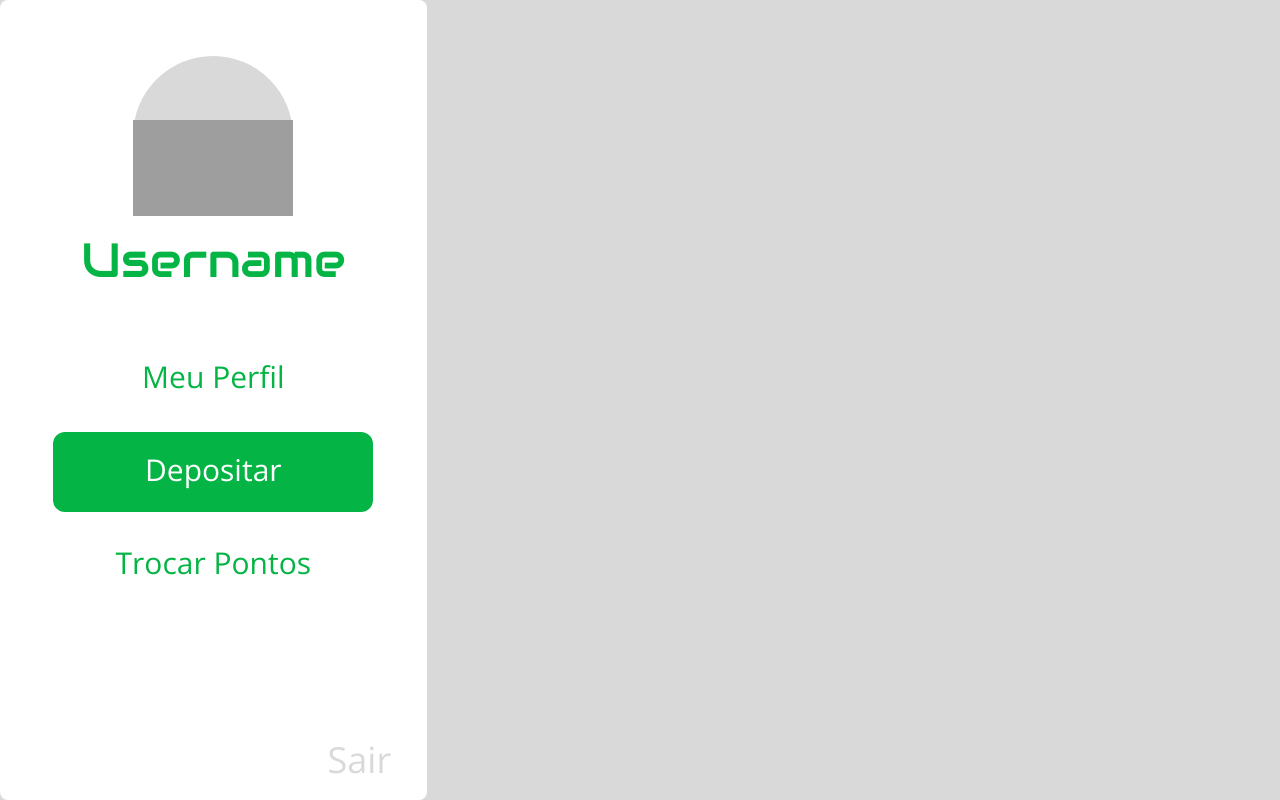
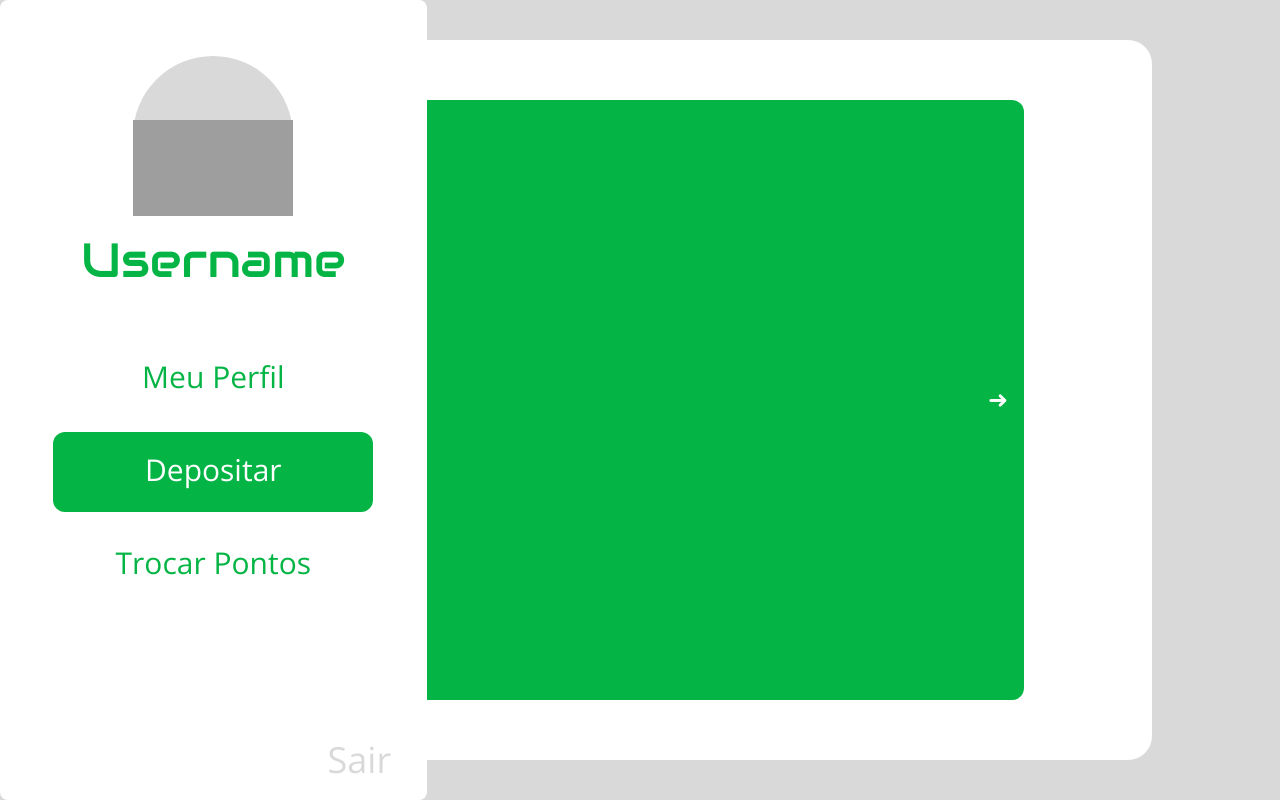
Before and after one commit to alejanicki/tcc-frontend, a Next.js app: page /deposit in a window 1280 px wide. Built offline with nearby package versions, Linux system fonts and the light colour scheme; grey boxes are pictures that could not be loaded.

Commit message:
feat: pages interaction

```diff
--- /dev/null
+++ b/src/app/deposit/components/insert.tsx
@@ -0,0 +1,7 @@
+export default function Insert() {
+    return(
+        <div className="h-full w-full text-center justify-center font-audiowide text-xl text-primary-500 md:text-4xl">
+            <h1 className="my-32 md:my-64">Insira no local indicado!</h1>
+        </div>
+    )
+}
--- /dev/null
+++ b/src/app/deposit/components/quantity.tsx
@@ -0,0 +1,15 @@
+import Input from "@/components/input";
+
+export default function Quantity() {
+  return (
+    <div>
+      <h1 className="font-audiowide text-primary-500 text-xl text-center mb-28 md:text-4xl md:mb-56">
+        Qual a quantidade de pilhas ?
+      </h1>
+      <div className="flex bg-lightGrey-500/50 rounded-md h-14 text-sm md:h-24 md:text-xl">
+        <Input color="third"/>
+        <p className="font-audiowide text-black/50 my-auto pr-2">Un.</p>
+      </div>
+    </div>
+  );
+}
--- /dev/null
+++ b/src/app/deposit/components/start.tsx
@@ -0,0 +1,12 @@
+import Button from "@/components/buton";
+
+export default function Start() {
+  return (
+    <Button type="submit" color="fourth">
+      <div className="flex w-full justify-between text-2xl px-2">
+        <h1>Iniciar</h1>
+        <h1>➜</h1>
+      </div>
+    </Button>
+  );
+}
--- /dev/null
+++ b/src/app/deposit/components/thanks.tsx
@@ -0,0 +1,16 @@
+"use client";
+import { useState } from "react";
+
+export default function Thanks() {
+  const [userPoints, setUserPoints] = useState("XXXX");
+
+  return (
+    <div className="w-full h-full text-center my-32 md:my-64">
+      <h1 className="font-audiowide text-primary-500 text-xl md:text-5xl">Obrigado por ser +Verde!</h1>
+      <div className="mt-6 mx-auto w-3/6 flex justify-between text-black/50 md:mt-14 md:text-xl">
+        <p>Pontos:</p>
+        <p>{userPoints}</p>
+      </div>
+    </div>
+  );
+}
--- a/src/app/deposit/page.tsx
+++ b/src/app/deposit/page.tsx
@@ -1,12 +1,53 @@
-import Menu from "@/components/menu"
+"use client";
+import Menu from "@/components/menu";
+import Start from "./components/start";
+import Quantity from "./components/quantity";
+import Button from "@/components/buton";
+import Insert from "./components/insert";
+import Thanks from "./components/thanks";
+import { useState } from "react";
 
 export default function Deposit() {
-    return(
-        <main className="bg-darkGrey-500 w-screen h-screen">
-            <Menu />
-            <div>
 
+    const [display, setDisplay] = useState(0)
+
+    const pageDisplay = () => {
+        switch (display) {
+            case 0:
+                return (<Start/>)
+            case 1:
+                return (<Quantity />)
+            case 2:
+                return (<Insert/>)
+            case 3:
+                return (<Thanks/>)
+            default:
+                break;
+        }
+    }
+
+  return (
+    <main className="bg-darkGrey-500 w-screen h-screen">
+      <Menu />
+      <div className="flex w-4/5 h-full mx-auto">
+        <div className="bg-white max-h-full w-full my-10 rounded-3xl flex flex-col justify-center">
+          <div className=" w-3/4 h-5/6 m-auto flex flex-col justify-between">
+            {pageDisplay()}
+            <div className={`w-full flex justify-end ${display == 0 ? "hidden" : ""}`}>
+              <div className="flex flex-row-reverse w-2/4 md:h-14 md:text-xl">
+                <Button color="primary" onClick={() => {
+                    setDisplay(display+1)
+                    console.log(display)
+                }}>Continuar</Button>
+                <Button color="secondary" onClick={() => {
+                    setDisplay(display-1)
+                    console.log(display)
+                }}>Voltar</Button>
+              </div>
             </div>
-        </main>
-    )
+          </div>
+        </div>
+      </div>
+    </main>
+  );
 }
--- a/src/app/login/page.tsx
+++ b/src/app/login/page.tsx
@@ -1,5 +1,5 @@
 "use client";
-import Button from "@/components/button";
+import Button from "@/components/buton";
 import Input from "@/components/input";
 import Link from "next/link";
 
--- a/src/app/page.tsx
+++ b/src/app/page.tsx
@@ -1,4 +1,4 @@
-import Button from "@/components/button";
+import Button from "@/components/buton";
 import Link from "next/link";
 import "@fontsource/audiowide";
 
--- a/src/app/register/page.tsx
+++ b/src/app/register/page.tsx
@@ -1,5 +1,5 @@
 "use client";
-import Button from "@/components/button";
+import Button from "@/components/buton";
 import Input from "@/components/input";
 import Link from "next/link";
 
--- a/src/components/Button.tsx
+++ b/src/components/buton.tsx
@@ -13,6 +13,7 @@ const button = tv({
             primary: "bg-primary-500 text-white font-audiowide w-full h-full",
             secondary: "bg-none-500 text-primary-500 font-audiowide",
             third: "bg-white text-primary-500 rounded-3xl border border-primary-500",
+            fourth: "bg-primary-500 text-white font-audiowide w-full h-full rounded-xl",
             disabledOne: "bg-lightGrey-500",
             disabledTwo: "bg-white text-lightGrey-500 rounded-3xl border border-lightGrey-500",
             success: "bg-emerald-500 text-white",
--- a/src/components/input.tsx
+++ b/src/components/input.tsx
@@ -6,7 +6,7 @@ const input = tv({
         color: {
             primary: "bg-transparent text-primary-500 border-b-darkGrey-500 border-b-2 placeholder:text-primary-500",
             secondary: "bg-none-500 text-primary-500 font-audiowide",
-            third: "bg-white text-primary-500 rounded-3xl border border-primary-500",
+            third: "bg-transparent rounded-3xl",
             disabledOne: "bg-lightGrey-500",
             disabledTwo: "bg-white text-lightGrey-500 rounded-3xl border border-lightGrey-500",
             success: "bg-emerald-500 text-white",
--- a/src/components/menu.tsx
+++ b/src/components/menu.tsx
@@ -12,7 +12,6 @@ export default function Menu() {
   const handleClick = () => {
     setIsOpen(!isOpen);
   };
-
 
   return (
     <main>
@@ -44,7 +43,7 @@ export default function Menu() {
         } lg:w-1/3`}
       >
         <div className={`flex flex-col mx-auto mt-4 -mb-20 text-center md:mt-14 ${pathname == "/profile" ? "hidden" : ""}`}>
-          <div className="bg-darkGrey-500 rounded-full flex justify-center pt-16 w-20 h-20 m-auto md:w-40 md:h-40">
+          <div className="bg-darkGrey-500 rounded-full flex justify-center pt-4 w-20 h-20 m-auto md:w-40 md:h-40 md:pt-16">
             <img src="../../public/img/userPhoto.png" alt="user photo" />
           </div>
           <div className="text-primary-500 font-audiowide text-2xl mt-5 md:text-5xl">
```
